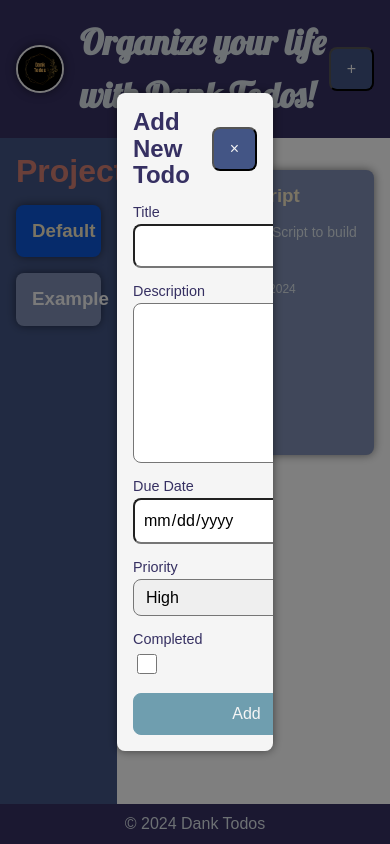
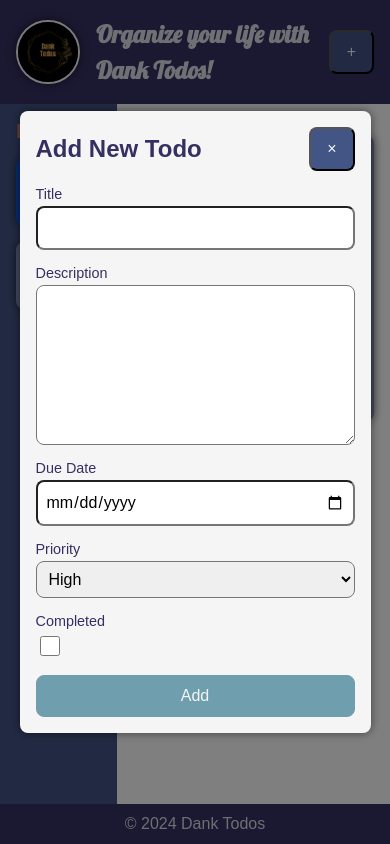
Before and after one commit to Robertron624/TheOdinProject_ToDo-list, a website built with webpack: page src/index.html in a window 390 px wide. Both pictures are taken after a click on the button "add new todo". Built offline with nearby package versions, Linux system fonts and the light colour scheme.

Commit message:
Refactor DomManipulator class and update global.scss
now it add new todos correctly

```diff
--- a/src/DomManipulator.js
+++ b/src/DomManipulator.js
@@ -4,10 +4,18 @@ class DomManipulator {
   sideBar = document.querySelector('#sidebar')
   projectList = document.querySelector('.project-list')
   content = document.querySelector('#content')
+  todoList = document.querySelector('#todo-list')
 
   constructor () {
     this.currentProject = null
-    this.todoList = this.#generateTodoList()
+  }
+
+  getCurrentProject () {
+    return this.currentProject
+  }
+
+  getTodoList () {
+    return this.todoList
   }
 
   setCurrentProject (project) {
@@ -27,34 +35,24 @@ class DomManipulator {
 
     this.clearTodoList()
     projectTodos.forEach(todo => {
-      this.addTodo(todo)
+      this.addTodoToDom(todo)
     })
-  }
-
-  getCurrentProject () {
-    return this.currentProject
   }
 
   renderCurrentProjectTodos () {
     const projectTodos = this.currentProject.getTodos()
+
     this.clearTodoList()
     projectTodos.forEach(todo => {
-      this.addTodo(todo)
+      this.addTodoToDom(todo)
     })
-  }
-
-  #generateTodoList () {
-    const todoList = document.createElement('ul')
-    todoList.id = 'todo-list'
-    todoList.className = 'todo-list'
-    return todoList
   }
 
   createTodoList () {
     this.content.appendChild(this.todoList)
   }
 
-  addTodo (todo) {
+  addTodoToDom (todo) {
     this.todoList.appendChild(this.generateTodoItem(todo))
   }
 
@@ -126,10 +124,7 @@ class DomManipulator {
   deleteTodo (id) {
     const todo = document.getElementById(`todo-${id}`)
     this.todoList.removeChild(todo)
-  }
-
-  getTodoList () {
-    return this.todoList
+    this.currentProject.removeTodo(id)
   }
 
   addProjectToSidebar (project) {
@@ -158,6 +153,10 @@ class DomManipulator {
       this.addProjectToSidebar(project)
     })
   }
+
+  clearNewTodoForm (form) {
+    form.reset()
+  }
 }
 
 export default DomManipulator
--- a/src/global.scss
+++ b/src/global.scss
@@ -141,6 +141,14 @@ a {
     width: 100%;
 }
 
+// Mixins
+
+@mixin small-mobile {
+    @media (max-width: 275px) {
+        @content;
+    }
+}
+
 @mixin desktop {
     @media (min-width: 1024px) {
         @content;
@@ -165,7 +173,7 @@ $text-color-3: #d47f73;
 
 $priority-high: #e62b34;
 $priority-medium: #df9760;
-$priority-low: #6f9eaf;
+$priority-low: #5acb78;
 
 $base-bg: #363062;
 $base-bg-light: #435585;
@@ -206,7 +214,7 @@ body {
     background-color: $text-color-2;
     color: $base-bg;
     box-shadow: 0 0 10px rgba(0, 0, 0, 0.5);
-    width: 40%;
+    width: 90%;
     max-width: 400px;
 
     .modal-header {
@@ -292,13 +300,18 @@ header {
         justify-content: space-between;
         align-items: center;
 
+        @include small-mobile {
+            flex-direction: column;
+            gap: 1rem;
+        }
+
         .logo-container {
             display: flex;
             gap: 1rem;
             align-items: center;
             p {
                 margin: 0;
-                font-size: 2.2rem;
+                font-size: clamp(1.5rem, 2vw, 2rem);
                 font-weight: 700;
                 font-family: "Lobster", cursive;
             }
@@ -330,6 +343,10 @@ header {
             color: $text-color-2;
             transition: background-color 0.3s ease-in-out;
 
+            @include small-mobile {
+                align-self: flex-end;
+            }
+
             &:hover {
                 background-color: $base-bg-lighter;
             }
@@ -350,9 +367,14 @@ main {
 
         .projects-container {
             h1 {
-                font-size: 2rem;
+                font-size: 1.3rem;
                 margin-bottom: 1rem;
                 color: $text-color-3;
+                word-wrap: break-word;
+
+                @include desktop {
+                    font-size: 2rem;
+                }
             }
 
             .project-list {
@@ -367,6 +389,15 @@ main {
                     box-shadow: 0 0 10px rgba(0, 0, 0, 0.5);
                     cursor: pointer;
                     transition: background-color 0.3s ease-in-out;
+
+                    h3 {
+                        font-size: 1rem;
+                        word-wrap: break-word;
+
+                        @include desktop {
+                            font-size: 1.5rem;
+                        }
+                    }
 
                     &.active {
                         background-color: #0c56d6;
@@ -391,6 +422,10 @@ main {
     #content {
         max-width: $max-width;
         padding: 2rem 1rem;
+
+        @include small-mobile {
+            padding: 2rem 0.5rem;
+        }
 
         .todo-list {
             display: flex;
--- a/src/index.html
+++ b/src/index.html
@@ -31,7 +31,9 @@
                 <div class="project-list"></div>
             </div>
         </section>
-        <section id="content"></section>
+        <section id="content">
+            <ul id="todo-list" class="todo-list"></ul>
+        </section>
     </main>
     <footer>
         <p class="copyright">
--- a/src/index.js
+++ b/src/index.js
@@ -67,13 +67,6 @@ function main () {
     const newTodoDueDate = document.querySelector('#new-todo-due-date').value
     const newTodoCompleted = document.querySelector('#new-todo-completed').checked
 
-    console.log({
-      newTodoTitle,
-      newTodoDescription,
-      newTodoPriority,
-      newTodoDueDate
-    })
-
     const currentProject = domManipulator.getCurrentProject()
     const newTodoId = generateTodoId(currentProject.getTodos())
 
@@ -88,6 +81,8 @@ function main () {
 
     currentProject.addTodo(newTodo)
     domManipulator.renderCurrentProjectTodos()
+    domManipulator.clearNewTodoForm(newTodoForm)
+    modal.close()
   })
 }
 
--- a/src/models/Project.js
+++ b/src/models/Project.js
@@ -14,10 +14,11 @@ class Project {
 
   addTodo (todo) {
     this.todos.push(todo)
+    console.info('Todo added to project, todos now: ', this.todos)
   }
 
-  removeTodo (todo) {
-    this.todos = this.todos.filter(t => t !== todo)
+  removeTodo (todoId) {
+    this.todos = this.todos.filter(todo => todo.id !== todoId)
   }
 
   getTodo (id) {
```
